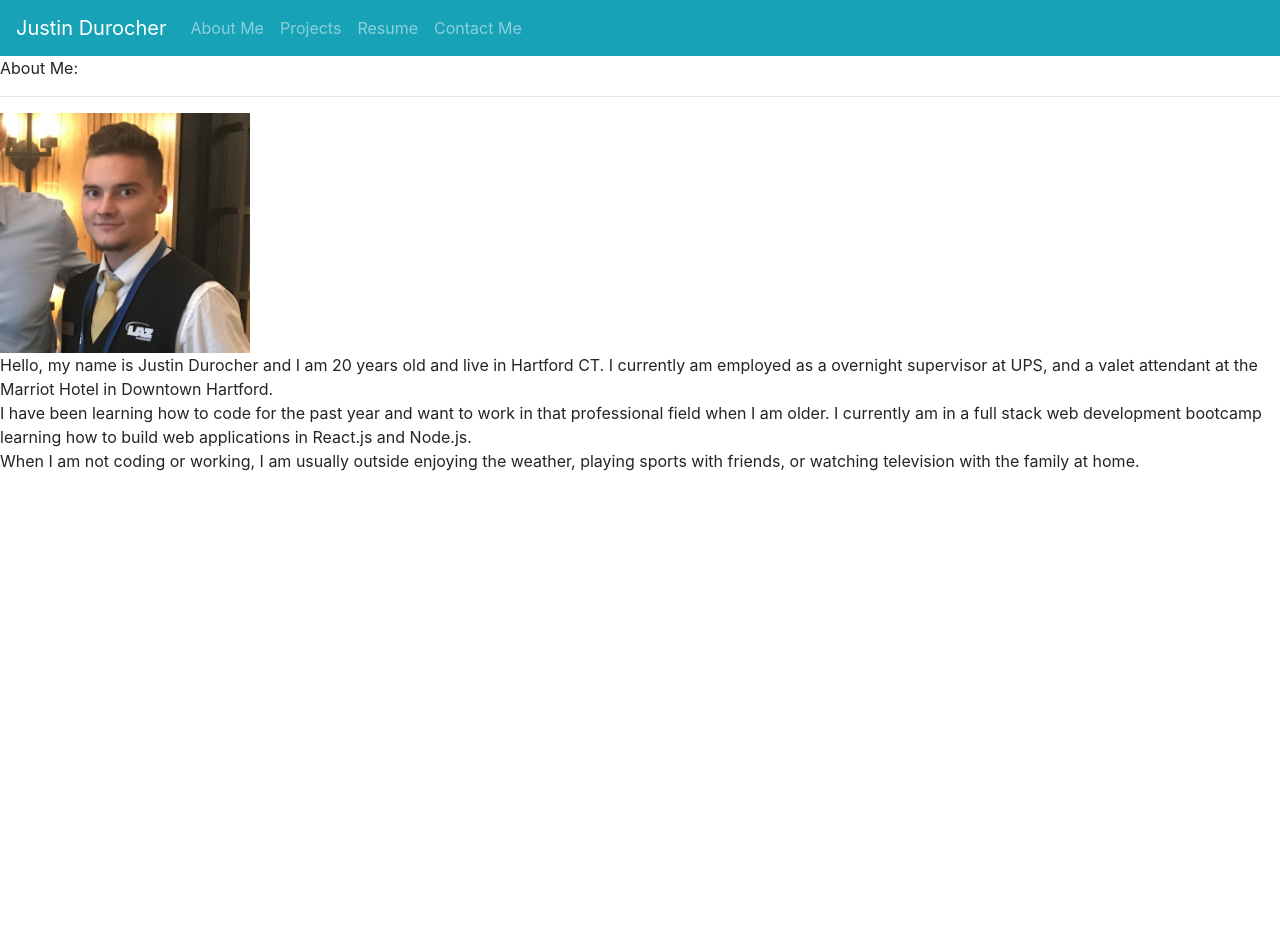
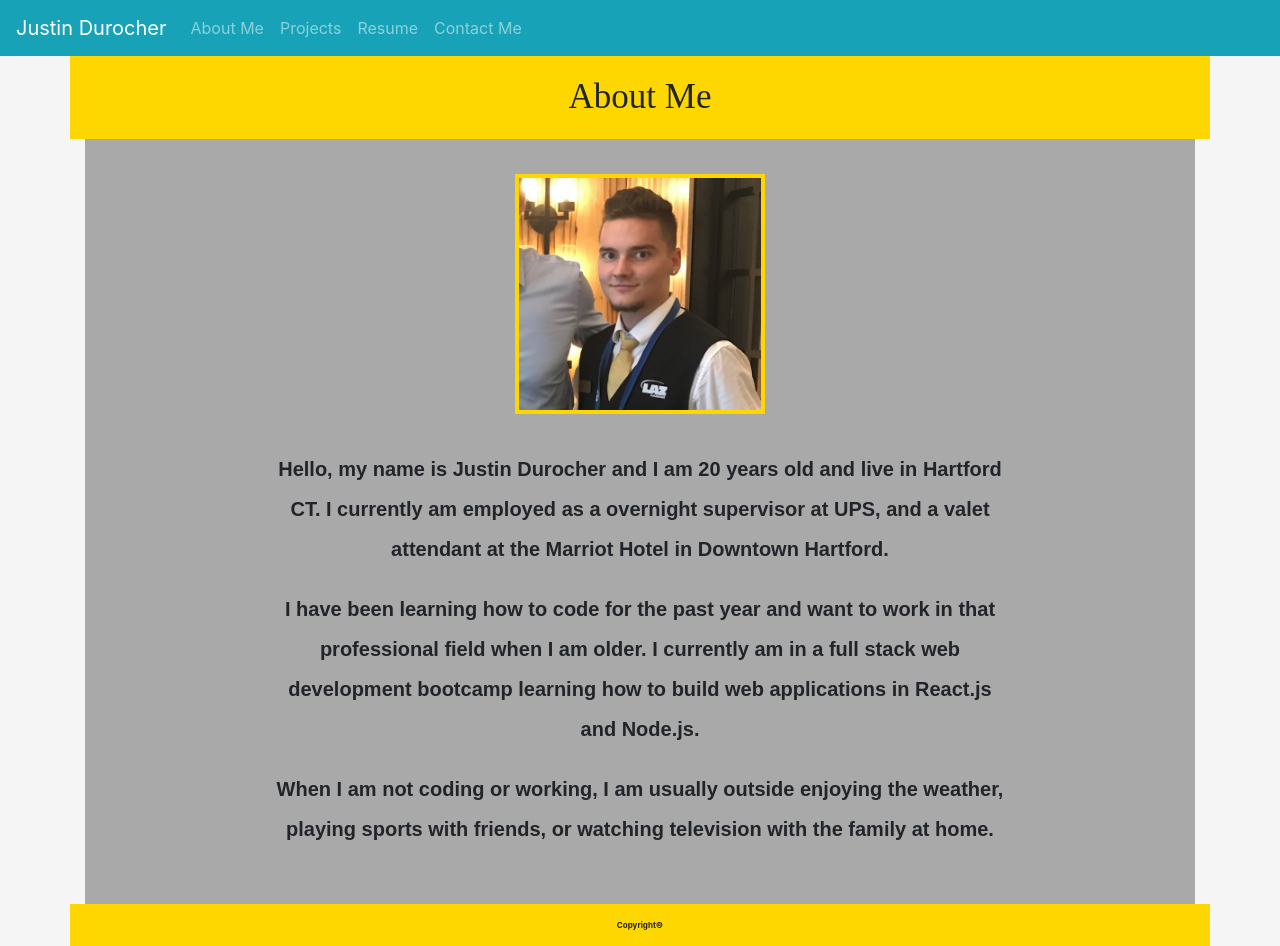
Before and after one commit to justindurocher/final-portfolio, a React (Create React App) app in the folder final-portfolio/: page / in a window 1280 px wide. Before the commit the page ends 800 px from the top, so only its background shows below. Built offline with nearby package versions, Linux system fonts and the light colour scheme.

Commit message:
about me page

```diff
--- a/final-portfolio/src/components/about.js
+++ b/final-portfolio/src/components/about.js
@@ -1,6 +1,10 @@
 import React, {Component} from "react";
 
+import {Container, Col, Row} from "react-bootstrap";
+
 import Profile from './images/profilePic.JPEG';
+
+import './css/aboutMe.css'
 
 class about extends Component {
 
@@ -8,22 +12,75 @@ class about extends Component {
 
         return(
 
-            <div className="aboutMe">
+            <div className="aboutMePage">
 
-                <div className="myName">About Me:</div>
+            <Container>
 
-                <hr />
+                <Row>
 
-                <div className="myself">
+                    <Col sm="12" className="aboutMe">
 
-                    <img className="profile" src={Profile} height="240px" width="250px" alt="Profile Pic"/>
-                    <br></br>
-                    Hello, my name is Justin Durocher and I am 20 years old and live in Hartford CT. I currently am employed as a overnight supervisor at UPS, and a valet attendant at the Marriot Hotel in Downtown Hartford.
-                    <br></br>
-                    I have been learning how to code for the past year and want to work in that professional field when I am older. I currently am in a full stack web development bootcamp learning how to build web applications in React.js and Node.js.
-                    <br></br>
-                    When I am not coding or working, I am usually outside enjoying the weather, playing sports with friends, or watching television with the family at home.
+                        About Me
+
+                    </Col>
+
+                </Row>
+
+                <div className="back">
+
+                <Row>
+
+                    <Col sm="12" className="profile">
+
+                        <img className="profilePic" src={Profile} height="240px" width="250px" alt="Profile Pic"/>
+
+                    </Col>
+
+                </Row>
+
+                <Row>
+
+                    <Col sm="12" className="intro">
+
+                        Hello, my name is Justin Durocher and I am 20 years old and live in Hartford CT. I currently am employed as a overnight supervisor at UPS, and a valet attendant at the Marriot Hotel in Downtown Hartford.
+
+                    </Col>
+
+                </Row>
+
+                <Row>
+
+                    <Col sm="12" className="intro">
+
+                        I have been learning how to code for the past year and want to work in that professional field when I am older. I currently am in a full stack web development bootcamp learning how to build web applications in React.js and Node.js.
+
+                    </Col>
+
+                </Row>
+
+                <Row>
+
+                    <Col sm="12" className="intro">
+
+                        When I am not coding or working, I am usually outside enjoying the weather, playing sports with friends, or watching television with the family at home.
+
+                    </Col>
+
+                </Row>
+
                 </div>
+
+                <Row>
+
+                    <Col className="footer">
+
+                        Copyright©
+
+                    </Col>
+
+                </Row>
+
+            </Container>
 
             </div>
 
--- /dev/null
+++ b/final-portfolio/src/components/css/aboutMe.css
@@ -0,0 +1,49 @@
+.aboutMePage{
+    background-color: whitesmoke;
+}
+.aboutMe{
+    background-color: gold;
+    padding-top: 15px;
+    padding-bottom: 15px;
+    font-size: 35px;
+    font-family: 'Modak', cursive;
+    text-align: center;
+}
+.aboutMe:hover{
+    letter-spacing: 10px;
+    transition-duration: 1s;
+}
+.back{
+    padding-top: 35px;
+    padding-bottom: 35px;
+    padding-left: 190px;
+    padding-right: 190px;
+    background-color: darkgray;
+}
+.profile{
+    text-align: center;
+    margin-bottom: 35px;
+}
+.profilePic{
+    border: 4px solid gold;
+}
+.profilePic:hover{
+    transform: rotate(360deg);
+    transition-duration: 2s;
+}
+.intro{
+    text-align: center;
+    font-size: 20px;
+    margin-bottom: 20px;
+    font-weight: bold;
+    font-family: 'ABeeZee', sans-serif;
+    line-height: 40px;
+}
+.footer{
+    text-align: center;
+    padding: 15px;
+    font-weight: bold;
+    font-size: 8px;
+    background-color: gold;
+}
+@import url("https://fonts.googleapis.com/css2?family=ABeeZee&family=Modak&display=swap");
--- a/final-portfolio/src/components/navBar.js
+++ b/final-portfolio/src/components/navBar.js
@@ -10,7 +10,7 @@ class navbar extends Component {
     render(){
         return(
 
-            <Bootstrap.Navbar bg="info" variant="dark">
+            <Bootstrap.Navbar bg="info" variant="dark" sticky="top">
             <Bootstrap.Navbar.Brand href="#home">Justin Durocher</Bootstrap.Navbar.Brand>
             <Bootstrap.Nav className="mr-auto">
               <Bootstrap.Nav.Link href="/">About Me</Bootstrap.Nav.Link>
```
